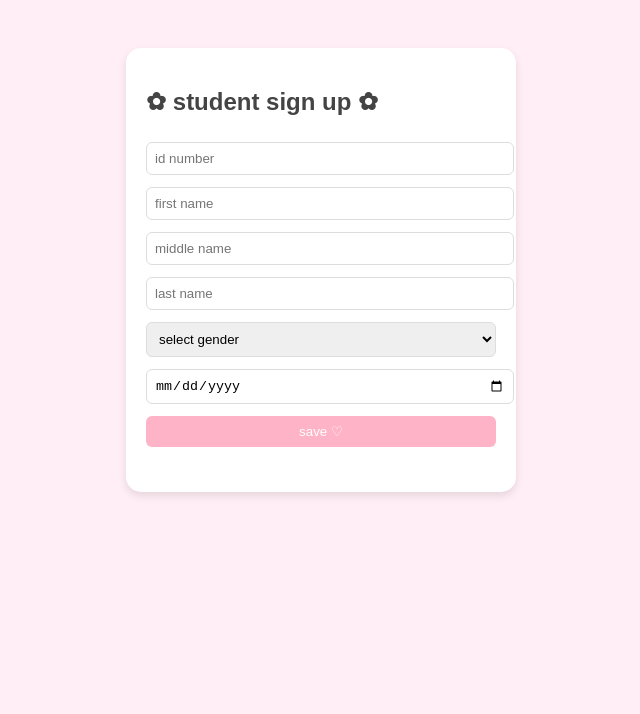
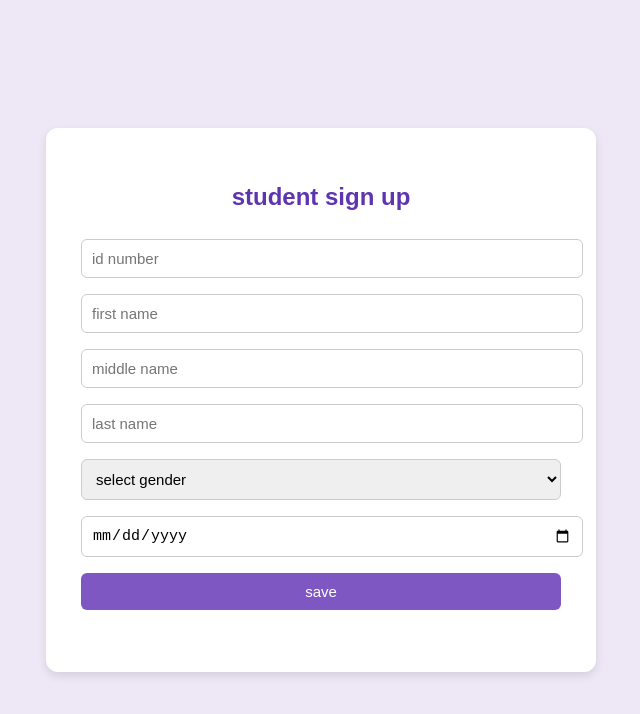
Before and after one commit to ddeniisu/ddeniisu.github.io, a plain HTML site: page CCS0027L/FA4_BELTRAN/formative4_beltran.html in a window 1280 px wide. Shown: the whole page, without its empty margins (319-959 px from the left). Drawn offline with Linux system fonts and the light colour scheme.

Commit message:
FA4_BELTRAN 7:53 AM

```diff
--- a/CCS0027L/FA4_BELTRAN/formative4_beltran.html
+++ b/CCS0027L/FA4_BELTRAN/formative4_beltran.html
@@ -3,50 +3,63 @@
 <head>
 <meta charset="UTF-8">
 <meta name="viewport" content="width=device-width, initial-scale=1.0">
-<title>cute sign up form ✿</title>
+<title>student sign up form</title>
 <style>
-body{
-font-family: "poppins", sans-serif;
-background-color: #ffeef5;
-color:#444;
-display:flex;
-justify-content:center;
-padding:40px;
+body {
+font-family: "Poppins", sans-serif;
+background-color: #ede7f6;
+display: flex;
+justify-content: center;
+align-items: center;
+min-height: 100vh;
+margin: 0;
+color: #333;
 }
-.box{
-background:white;
-width:350px;
-padding:20px;
-border-radius:15px;
-box-shadow:0 4px 8px rgba(0,0,0,0.1);
+.box {
+background: #fff;
+width: 480px;
+padding: 35px;
+border-radius: 12px;
+box-shadow: 0 4px 10px rgba(0,0,0,0.1);
 }
-input,select,button{
-width:100%;
-padding:8px;
-margin:6px 0;
-border:1px solid #ddd;
-border-radius:6px;
+h2 {
+text-align: center;
+color: #5e35b1;
+margin-bottom: 20px;
 }
-button{
-background-color:#ffb3c6;
-border:none;
-color:white;
-cursor:pointer;
+input, select, button {
+width: 100%;
+padding: 10px;
+margin: 8px 0;
+border: 1px solid #ccc;
+border-radius: 6px;
+font-size: 15px;
 }
-button:hover{
-background-color:#ff9fb8;
+button {
+background-color: #7e57c2;
+color: #fff;
+border: none;
+cursor: pointer;
 }
-.card{
-background-color:#fff0f5;
-padding:10px;
-border-radius:10px;
-margin-top:10px;
+button:hover {
+background-color: #5e35b1;
+}
+.card {
+background-color: #f3e5f5;
+padding: 12px;
+border-radius: 8px;
+margin-top: 12px;
+}
+#msg {
+text-align: center;
+color: #4527a0;
+margin-top: 12px;
 }
 </style>
 </head>
 <body>
 <div class="box">
-<h2>✿ student sign up ✿</h2>
+<h2>student sign up</h2>
 <form id="form">
 <input type="text" id="idnum" placeholder="id number" required>
 <input type="text" id="fname" placeholder="first name" required>
@@ -59,13 +72,11 @@ margin-top:10px;
 <option>other</option>
 </select>
 <input type="date" id="bday" required>
-<button type="button" id="save">save ♡</button>
+<button type="button" id="save">save</button>
 </form>
-
 <h3 id="msg"></h3>
 <div id="display"></div>
 </div>
-
 <script src="script.js"></script>
 </body>
 </html>
```
